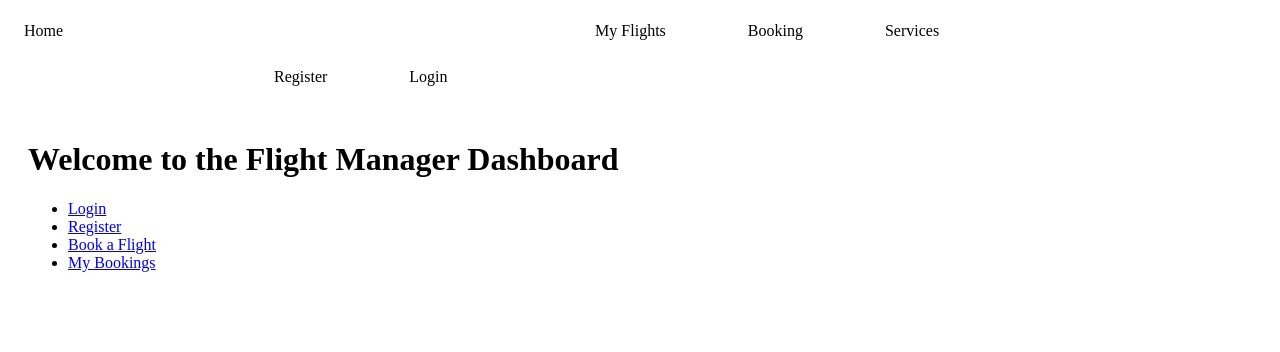
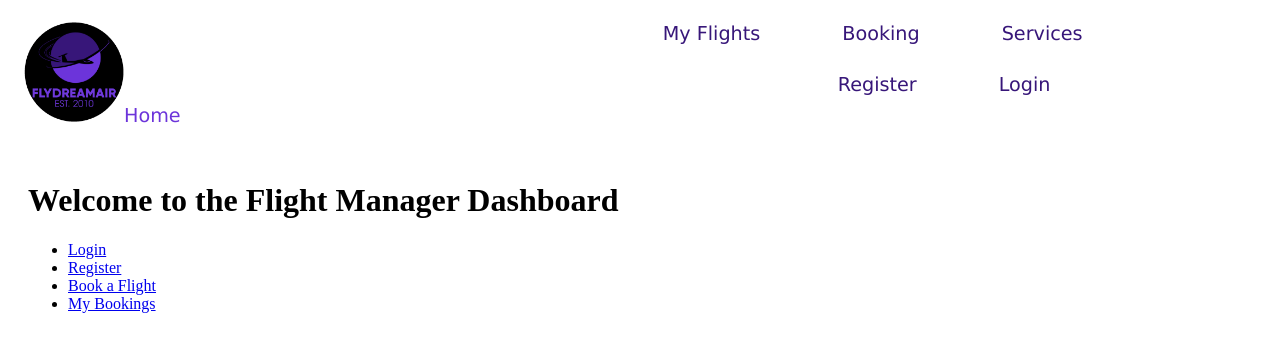
Before and after one commit to Cameron-p-Carter/214, a Flask app: page / in a window 1280 px wide. Shown: the top 352 px of the page. Run offline with Flask 3, Linux system fonts and the light colour scheme.

Commit message:
Updated base html and added logo

```diff
--- a/templates/base.html
+++ b/templates/base.html
@@ -13,21 +13,25 @@
         .navbar a {
             float: left;
             display: block;
-            color: #000000;
+            color: #371679;
             text-align: center;
             padding: 14px 16px;
             text-decoration: none;
+            border-radius:20px;
+            font-family:'Lucida Sans';
+            font-size: larger;
             margin-right: 50px;
         }
         .navbar a:hover {
             background-color: #d9d2e9;
-            color: black;
+            color: #371679;
         }
         #home {
-            margin-right: 500px;
+            margin-right: 450px;
+            color: #6C34DA;
         }
         #login {
-            margin-left: 250px;
+            margin-left: 175px;
         }
         .content {
             padding: 20px;
@@ -36,7 +40,7 @@
 </head>
 <body>
     <div class="navbar">
-        <a id="home" href="{{ url_for('dashboard') }}">Home</a>
+        <a id="home" href="{{ url_for('dashboard') }}"><img src="images\logo.png" width="100px" height="100px"></img>Home</a>
         <a href="{{ url_for('my_bookings') }}">My Flights</a>
         <a href="{{ url_for('book') }}">Booking</a>
         <a href="{{ url_for('services') }}">Services</a>
```
Also changed, not shown: templates/images/logo.png (renamed from images/logo.png).
